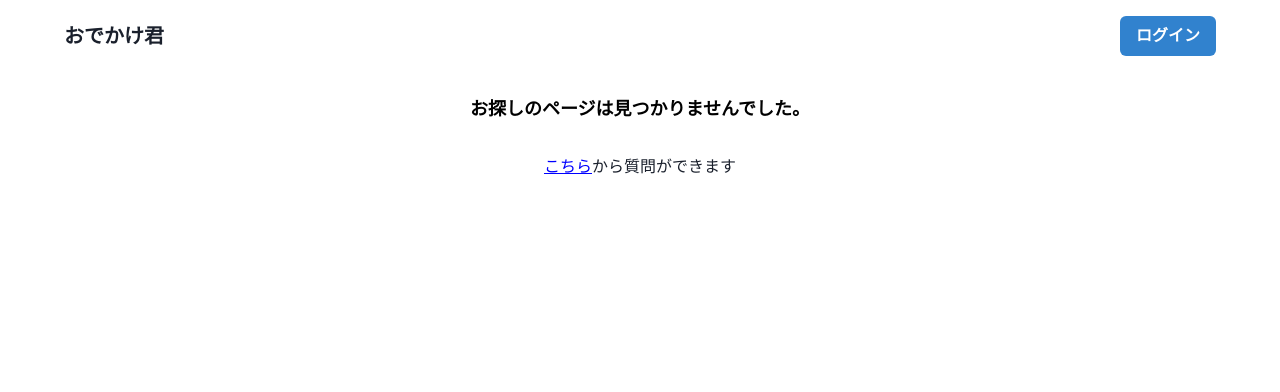
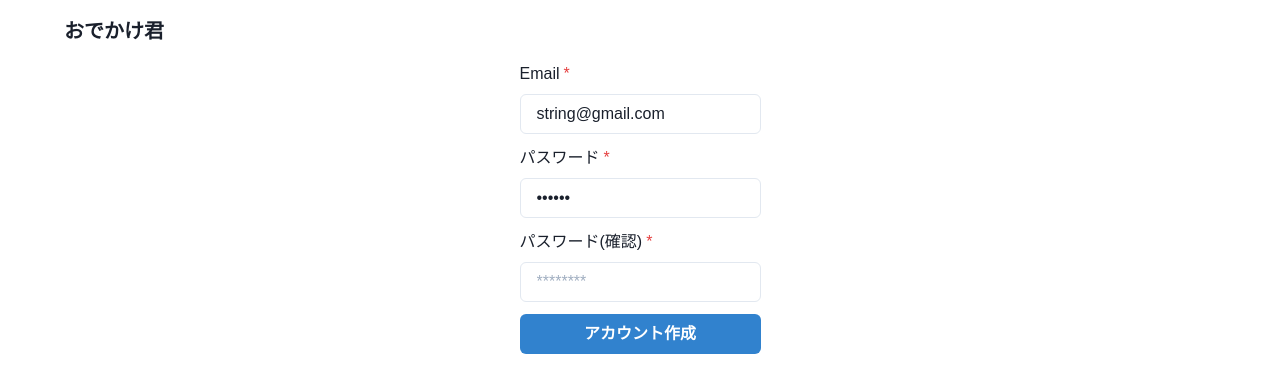
Before and after one commit to TakehikoEsaka/odekakekun, a React (Create React App) app in the folder project/frontend/: page /create_user in a window 1280 px wide. Shown: the top 392 px of the page. Built offline with nearby package versions, Linux system fonts and the light colour scheme.

Commit message:
ユーザー作成画面の追加

```diff
--- a/project/frontend/src/RouteConfig.tsx
+++ b/project/frontend/src/RouteConfig.tsx
@@ -1,5 +1,6 @@
 import { Home } from "./pages/Home";
 import { Login } from "./pages/Login";
+import { CreateUser } from "./pages/CreateUser";
 import { TopHeader } from "./components/TopHeader";
 import { LoginHeader } from "./components/LoginHeader";
 import { NotFound } from "./pages/NotFound";
@@ -10,12 +11,14 @@ export const RouteConfig = () => {
     <BrowserRouter>
       <Routes>
         <Route index element={<TopHeader />} />
+        <Route path="create_user" element={<LoginHeader />} />
         <Route path="login" element={<LoginHeader />} />
         <Route path="home" element={<TopHeader />} />
         <Route path="*" element={<TopHeader />} />
       </Routes>
       <Routes>
         <Route index element={<Home />} />
+        <Route path="create_user" element={<CreateUser />} />
         <Route path="login" element={<Login />} />
         <Route path="home" element={<Home />} />
         <Route path="*" element={<NotFound />} />
--- a/project/frontend/src/components/TopHeader.tsx
+++ b/project/frontend/src/components/TopHeader.tsx
@@ -26,6 +26,18 @@ export const TopHeader = () => {
 
       <Spacer />
 
+      <Flex>
+        {/* ASK RecoilValueはページロード時にリセットされてしまうのか？それとも維持されるのか？ */}
+        {localStorage.getItem("login_state") !== "true" && (
+          <Link to="/create_user" replace>
+            <Button variant="solid" onClick={tryLogout}>
+              アカウント作成
+            </Button>
+          </Link>
+        )}
+      </Flex>
+
+      <Flex ml={6}>
         {/* ASK RecoilValueはページロード時にリセットされてしまうのか？それとも維持されるのか？ */}
         {localStorage.getItem("login_state") === "true" ? (
           <Button variant="solid" onClick={tryLogout}>
@@ -39,5 +51,6 @@ export const TopHeader = () => {
           </Link>
         )}
       </Flex>
+    </Flex>
   );
 };
--- /dev/null
+++ b/project/frontend/src/pages/CreateUser.jsx
@@ -0,0 +1,120 @@
+import { useState, useEffect } from "react";
+import {
+  Box,
+  Button,
+  FormControl,
+  FormErrorMessage,
+  FormLabel,
+  Input,
+  Stack,
+  Container,
+  Alert,
+  AlertIcon,
+} from "@chakra-ui/react";
+import { useNavigate } from "react-router-dom";
+import { useRecoilState } from "recoil";
+
+import axiosInstance from "../axios";
+
+export const CreateUser = () => {
+  const [email, setEmail] = useState("string@gmail.com");
+  const [password, setPassword] = useState("string");
+  const [confirmPassword, setConfirmPassword] = useState("");
+  const [isLoading, setIsLoading] = useState(false);
+
+  const [error, setError] = useState("");
+  const [redirectTo, setRedirectTo] = useState(null);
+  const navigate = useNavigate();
+
+  useEffect(() => {
+    navigate(redirectTo);
+  }, [redirectTo]);
+
+  const handleSubmit = async (event) => {
+    event.preventDefault();
+    setIsLoading(true);
+    // OAuth2はJSONではなくFormDataを使う仕様なので注意
+    const formData = new FormData();
+    formData.append("username", email);
+    formData.append("password", password);
+
+    if (password !== confirmPassword) {
+      setError("パスワードが一致しません");
+    } else {
+      try {
+        const response = await axiosInstance
+          .post("/create_user", formData)
+          .catch((error) => {
+            setError("既にアカウントが存在しています");
+          });
+        localStorage.setItem("access_token", response.data.access_token);
+        localStorage.setItem("login_state", "true");
+        setRedirectTo("/home");
+      } catch (e) {
+        console.log(e);
+      }
+    }
+
+    setIsLoading(false);
+  };
+
+  return (
+    <Container
+      display="flex"
+      flexDirection="column"
+      justifyContent="center"
+      alignItems="center"
+    >
+      <Box display="flex">
+        <form onSubmit={handleSubmit}>
+          <Stack spacing={3}>
+            <FormControl isRequired>
+              <FormLabel>Email</FormLabel>
+              <Input
+                type="email"
+                placeholder="example@example.com"
+                value={email}
+                onChange={(e) => setEmail(e.target.value)}
+              />
+            </FormControl>
+
+            <FormControl isRequired>
+              <FormLabel>パスワード</FormLabel>
+              <Input
+                type="password"
+                placeholder="********"
+                value={password}
+                onChange={(e) => setPassword(e.target.value)}
+              />
+            </FormControl>
+
+            <FormControl isRequired>
+              <FormLabel>パスワード(確認)</FormLabel>
+              <Input
+                type="password"
+                placeholder="********"
+                value={confirmPassword}
+                onChange={(e) => setConfirmPassword(e.target.value)}
+              />
+            </FormControl>
+
+            <Button
+              type="submit"
+              colorScheme="blue"
+              isLoading={isLoading}
+              loadingText="送信中..."
+            >
+              アカウント作成
+            </Button>
+          </Stack>
+        </form>
+      </Box>
+      {error && (
+        <Alert status="error" marginTop={3} size="xs">
+          <AlertIcon />
+          {error}
+        </Alert>
+      )}
+    </Container>
+  );
+};
```
Lines whose indentation alone changed are shown as unchanged.
